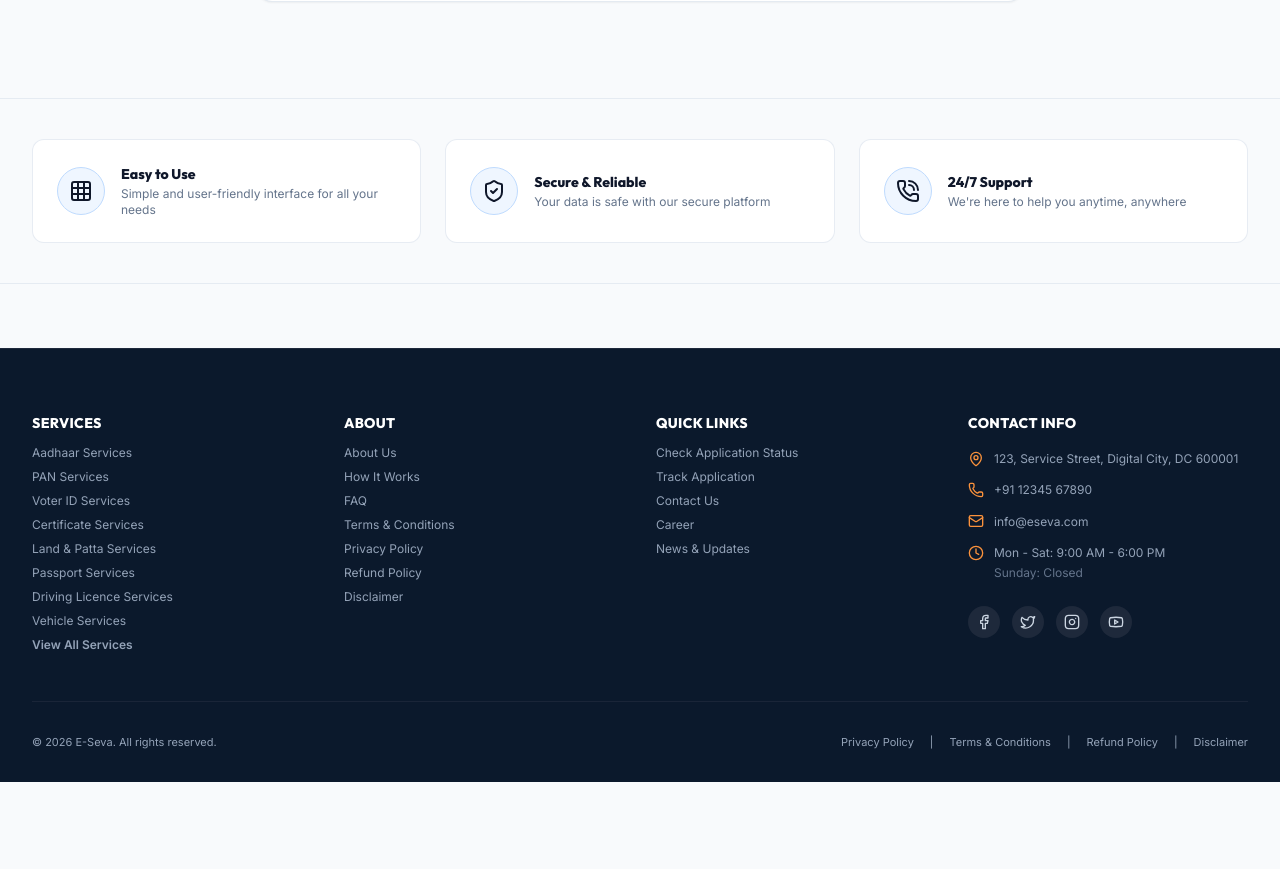
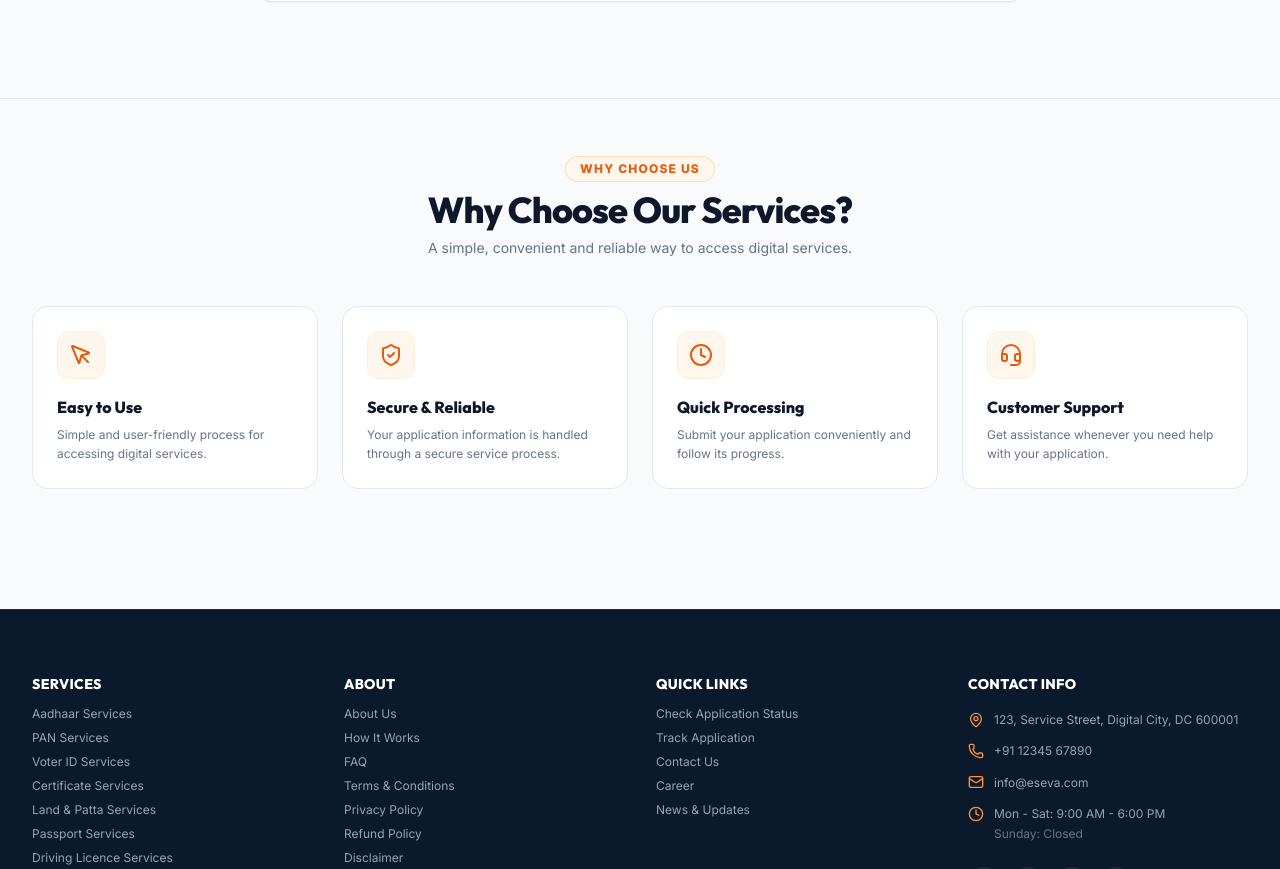
Before and after one commit to suryasuryaa239/e-seva-, a React (Vite) app: page / in a window 1280 px wide. Shown: the part 3687-4556 px from the top of the page. Before the commit the page ends 4469 px from the top, so only its background shows below. Built offline with nearby package versions, Linux system fonts and the light colour scheme; no server answers; the HTML template or start-up script is replaced by a standard one.

Commit message:
UI/UX Step 6: Redesign Why Choose Us section with 4 feature cards

```diff
--- a/src/pages/Home.jsx
+++ b/src/pages/Home.jsx
@@ -3,7 +3,7 @@ import { Link, useNavigate } from 'react-router-dom';
 import {
   Fingerprint, CreditCard, Vote, FileText, MapPin, Globe,
   Car, Briefcase, Zap, Grid, ArrowRight, Search, FileSearch, FileCheck,
-  ShieldCheck, CheckCircle2, Clock, Users, PhoneCall, HelpCircle,
+  ShieldCheck, CheckCircle2, Clock, Users, PhoneCall, HelpCircle, Headset, MousePointer,
   AlertCircle, Sparkles, Building2, ExternalLink, ShieldAlert, Award, Lock, Landmark
 } from 'lucide-react';
 import { useToast } from '../context/ToastContext';
@@ -477,38 +477,83 @@ export default function Home() {
         </div>
       </section>
 
-      {/* 5. VALUE PROPOSITIONS (EASY TO USE, SECURE & RELIABLE, 24/7 SUPPORT) */}
-      <section className="bg-[#f8fafc] border-y border-slate-200/80 py-10">
-        <div className="max-w-7xl mx-auto px-4 sm:px-6 lg:px-8">
-          <div className="grid grid-cols-1 md:grid-cols-3 gap-6">
+      {/* 6. WHY CHOOSE US SECTION (STEP 6 SPECIFICATION) */}
+      <section className="bg-slate-50 border-t border-slate-200/80 py-14">
+        <div className="max-w-7xl mx-auto px-4 sm:px-6 lg:px-8 space-y-12">
 
-            <div className="bg-white p-6 rounded-xl border border-slate-200/80 shadow-xs flex items-center gap-4">
-              <div className="w-12 h-12 rounded-full bg-blue-50 border border-blue-200 flex items-center justify-center text-slate-900 shrink-0">
-                <Grid className="w-6 h-6" />
+          {/* CENTERED SECTION HEADER */}
+          <div className="text-center max-w-2xl mx-auto space-y-2">
+            <span className="inline-block text-xs font-extrabold text-orange-600 uppercase tracking-widest bg-orange-50 border border-orange-200/80 px-3.5 py-1 rounded-full">
+              WHY CHOOSE US
+            </span>
+            <h2 className="font-heading font-extrabold text-3xl sm:text-4xl text-slate-900 tracking-tight">
+              Why Choose Our Services?
+            </h2>
+            <p className="text-xs sm:text-sm text-slate-500 font-normal leading-relaxed">
+              A simple, convenient and reliable way to access digital services.
+            </p>
+          </div>
+
+          {/* 4 FEATURE CARDS GRID */}
+          <div className="grid grid-cols-1 sm:grid-cols-2 lg:grid-cols-4 gap-6">
+
+            {/* CARD 01: EASY TO USE */}
+            <div className="bg-white rounded-2xl border border-slate-200 p-6 shadow-xs hover:shadow-md hover:border-orange-500/40 transition-all duration-300 hover:-translate-y-1 flex flex-col items-start space-y-4 group h-full">
+              <div className="w-12 h-12 rounded-xl bg-orange-50 border border-orange-100 flex items-center justify-center group-hover:scale-105 transition-transform">
+                <MousePointer className="w-6 h-6 text-orange-600" />
               </div>
-              <div>
-                <h4 className="font-heading font-extrabold text-sm text-slate-900">Easy to Use</h4>
-                <p className="text-xs text-slate-500 mt-0.5 font-normal">Simple and user-friendly interface for all your needs</p>
+              <div className="space-y-1.5">
+                <h3 className="font-heading font-extrabold text-base text-slate-900 group-hover:text-orange-600 transition-colors">
+                  Easy to Use
+                </h3>
+                <p className="text-xs text-slate-500 font-normal leading-relaxed">
+                  Simple and user-friendly process for accessing digital services.
+                </p>
               </div>
             </div>
 
-            <div className="bg-white p-6 rounded-xl border border-slate-200/80 shadow-xs flex items-center gap-4">
-              <div className="w-12 h-12 rounded-full bg-blue-50 border border-blue-200 flex items-center justify-center text-slate-900 shrink-0">
-                <ShieldCheck className="w-6 h-6" />
+            {/* CARD 02: SECURE & RELIABLE */}
+            <div className="bg-white rounded-2xl border border-slate-200 p-6 shadow-xs hover:shadow-md hover:border-orange-500/40 transition-all duration-300 hover:-translate-y-1 flex flex-col items-start space-y-4 group h-full">
+              <div className="w-12 h-12 rounded-xl bg-orange-50 border border-orange-100 flex items-center justify-center group-hover:scale-105 transition-transform">
+                <ShieldCheck className="w-6 h-6 text-orange-600" />
               </div>
-              <div>
-                <h4 className="font-heading font-extrabold text-sm text-slate-900">Secure & Reliable</h4>
-                <p className="text-xs text-slate-500 mt-0.5 font-normal">Your data is safe with our secure platform</p>
+              <div className="space-y-1.5">
+                <h3 className="font-heading font-extrabold text-base text-slate-900 group-hover:text-orange-600 transition-colors">
+                  Secure & Reliable
+                </h3>
+                <p className="text-xs text-slate-500 font-normal leading-relaxed">
+                  Your application information is handled through a secure service process.
+                </p>
               </div>
             </div>
 
-            <div className="bg-white p-6 rounded-xl border border-slate-200/80 shadow-xs flex items-center gap-4">
-              <div className="w-12 h-12 rounded-full bg-blue-50 border border-blue-200 flex items-center justify-center text-slate-900 shrink-0">
-                <PhoneCall className="w-6 h-6" />
+            {/* CARD 03: QUICK PROCESSING */}
+            <div className="bg-white rounded-2xl border border-slate-200 p-6 shadow-xs hover:shadow-md hover:border-orange-500/40 transition-all duration-300 hover:-translate-y-1 flex flex-col items-start space-y-4 group h-full">
+              <div className="w-12 h-12 rounded-xl bg-orange-50 border border-orange-100 flex items-center justify-center group-hover:scale-105 transition-transform">
+                <Clock className="w-6 h-6 text-orange-600" />
               </div>
-              <div>
-                <h4 className="font-heading font-extrabold text-sm text-slate-900">24/7 Support</h4>
-                <p className="text-xs text-slate-500 mt-0.5 font-normal">We're here to help you anytime, anywhere</p>
+              <div className="space-y-1.5">
+                <h3 className="font-heading font-extrabold text-base text-slate-900 group-hover:text-orange-600 transition-colors">
+                  Quick Processing
+                </h3>
+                <p className="text-xs text-slate-500 font-normal leading-relaxed">
+                  Submit your application conveniently and follow its progress.
+                </p>
+              </div>
+            </div>
+
+            {/* CARD 04: CUSTOMER SUPPORT */}
+            <div className="bg-white rounded-2xl border border-slate-200 p-6 shadow-xs hover:shadow-md hover:border-orange-500/40 transition-all duration-300 hover:-translate-y-1 flex flex-col items-start space-y-4 group h-full">
+              <div className="w-12 h-12 rounded-xl bg-orange-50 border border-orange-100 flex items-center justify-center group-hover:scale-105 transition-transform">
+                <Headset className="w-6 h-6 text-orange-600" />
+              </div>
+              <div className="space-y-1.5">
+                <h3 className="font-heading font-extrabold text-base text-slate-900 group-hover:text-orange-600 transition-colors">
+                  Customer Support
+                </h3>
+                <p className="text-xs text-slate-500 font-normal leading-relaxed">
+                  Get assistance whenever you need help with your application.
+                </p>
               </div>
             </div>
 
```
